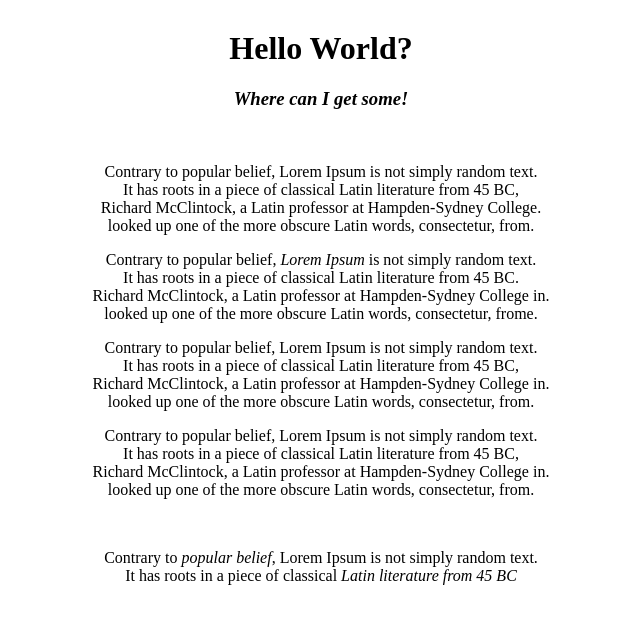
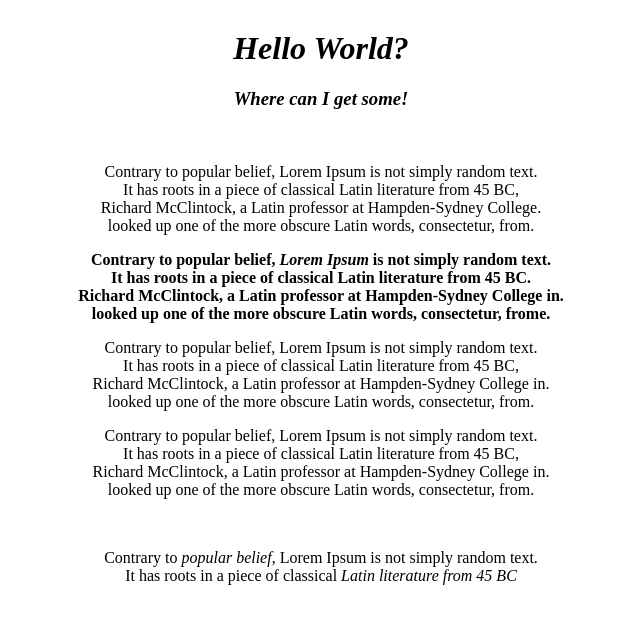
Before and after one commit to OksanaBashlachova/nauka-gita, a website: page index.html in a window 1280 px wide. Shown: the whole page, without its empty margins (319-959 px from the left). Drawn offline with Linux system fonts and the light colour scheme.

Commit message:
Corrected file html

```diff
--- a/index.html
+++ b/index.html
@@ -12,7 +12,7 @@
     <div class="container">
         <div class="page-title">
             <h1>
-                Hello World?
+                <span>Hello World?</span>
             </h1>
             <h3>
                 <span>Where can I get some!</span>
@@ -24,10 +24,10 @@
             It has roots in a piece of classical Latin literature from 45 BC,<br>
             Richard McClintock, a Latin professor at Hampden-Sydney College.<br>
             looked up one of the more obscure Latin words, consectetur, from.</p>
-            <p>Contrary to popular belief, <span> Lorem Ipsum </span>is not simply random text.<br>
+            <p><b>Contrary to popular belief, <span> Lorem Ipsum </span>is not simply random text.<br>
             It has roots in a piece of classical Latin literature from 45 BC.<br>
             Richard McClintock, a Latin professor at Hampden-Sydney College in.<br>
-            looked up one of the more obscure Latin words, consectetur, frome.</p>
+            looked up one of the more obscure Latin words, consectetur, frome.</b></p>
             <p>Contrary to popular belief, Lorem Ipsum is not simply random text.<br>
             It has roots in a piece of classical Latin literature from 45 BC,<br>
             Richard McClintock, a Latin professor at Hampden-Sydney College in.<br>
```
Also changed, not shown: style.css (line endings or trailing spaces).
